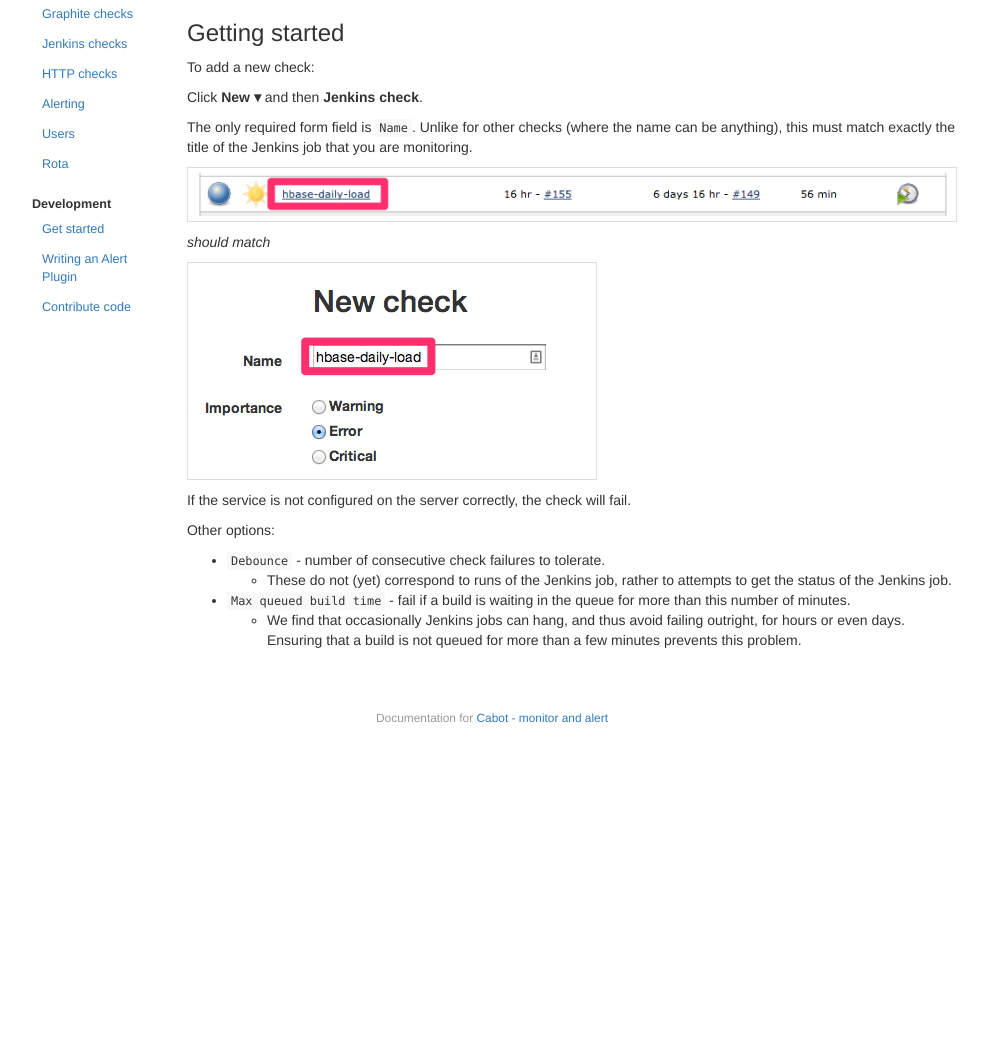
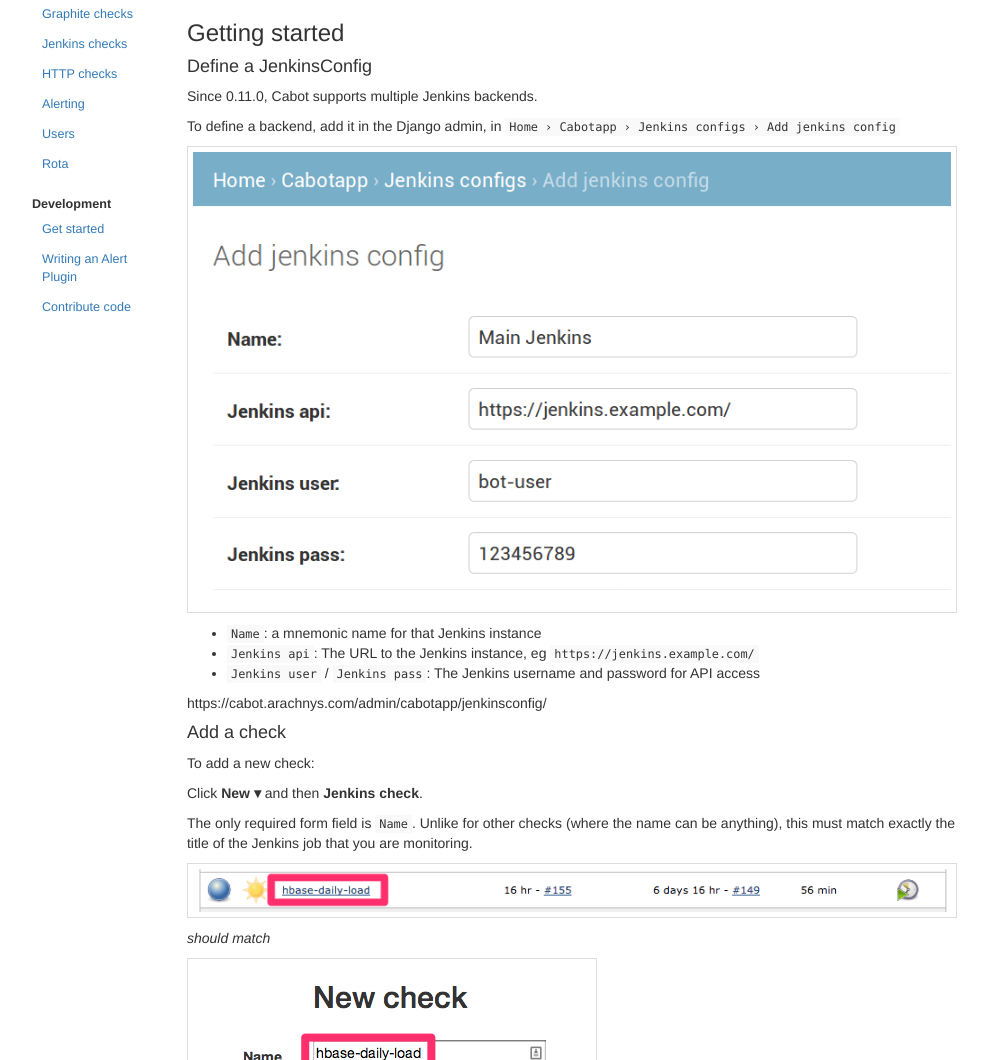
Before and after one commit to arachnys/cabot, a Jekyll site: the page built from _posts/2014-01-08-jenkins-checks.md, in a window 1280 px wide and 1400 px high. Shown: the part 340-1400 px from the top of the window, without its empty margins (148-1136 px from the left). Built offline with Jekyll 4.4.1, drawn with Linux system fonts in a browser that asks for light colours; nearby versions of some CDN libraries.

Commit message:
Update documentation regarding Jenkins checks
Add documentation regarding JenkinsConfig and
multiple Jenkins backends.

```diff
--- a/_posts/2014-01-08-jenkins-checks.md
+++ b/_posts/2014-01-08-jenkins-checks.md
@@ -16,6 +16,26 @@
 Cabot is key to that process. Jenkins can send email alerts on test failures but Cabot allows us to escalate those emails to Slack alerts, SMSs and even telephone alerts.
 
 ### Getting started
+
+
+#### Define a JenkinsConfig
+
+Since 0.11.0, Cabot supports multiple Jenkins backends.
+
+To define a backend, add it in the Django admin, in `Home › Cabotapp › Jenkins configs › Add jenkins config`
+
+![Jenkins config](/images/jenkins-config.png)
+
+* `Name`: a mnemonic name for that Jenkins instance
+* `Jenkins api`: The URL to the Jenkins instance, eg `https://jenkins.example.com/`
+* `Jenkins user` / `Jenkins pass`: The Jenkins username and password for API access
+
+
+https://cabot.arachnys.com/admin/cabotapp/jenkinsconfig/
+
+
+#### Add a check
+
 
 To add a new check:
 
```
Also changed, not shown: _posts/2014-01-08-configuration.md (+1 -1 lines), images/jenkins-config.png (added).
